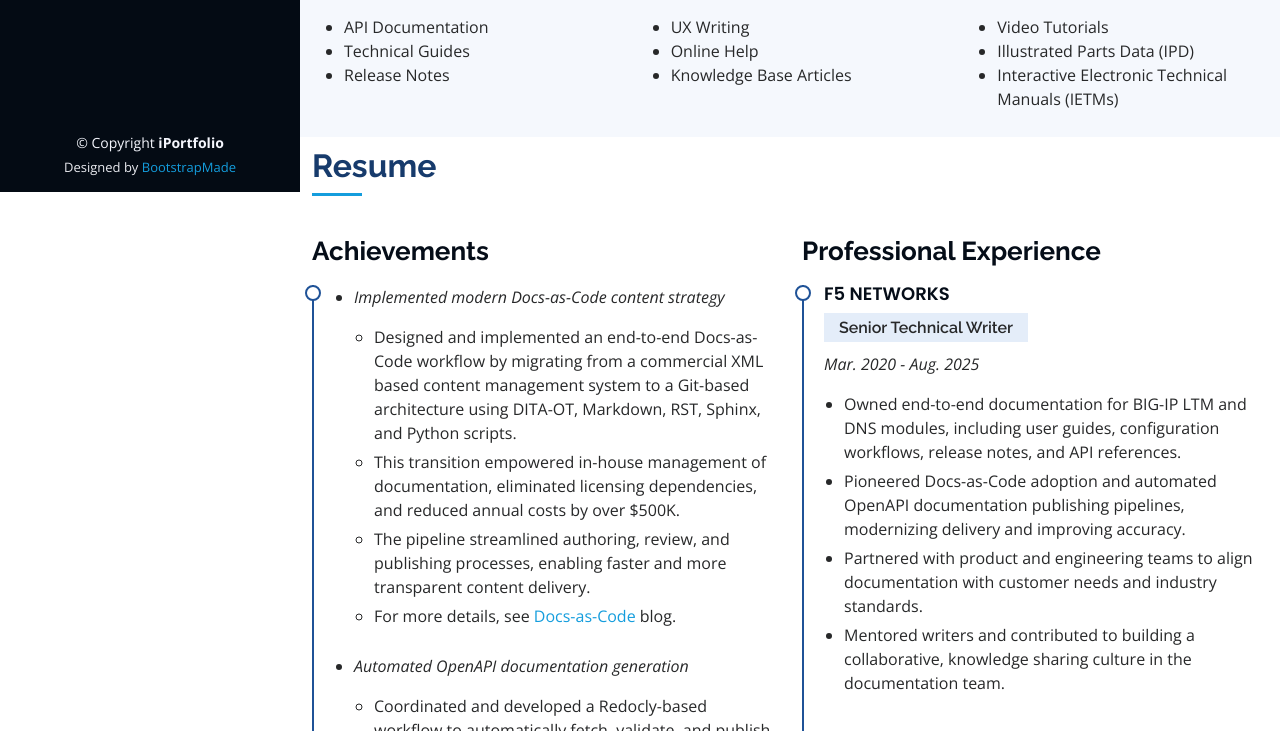
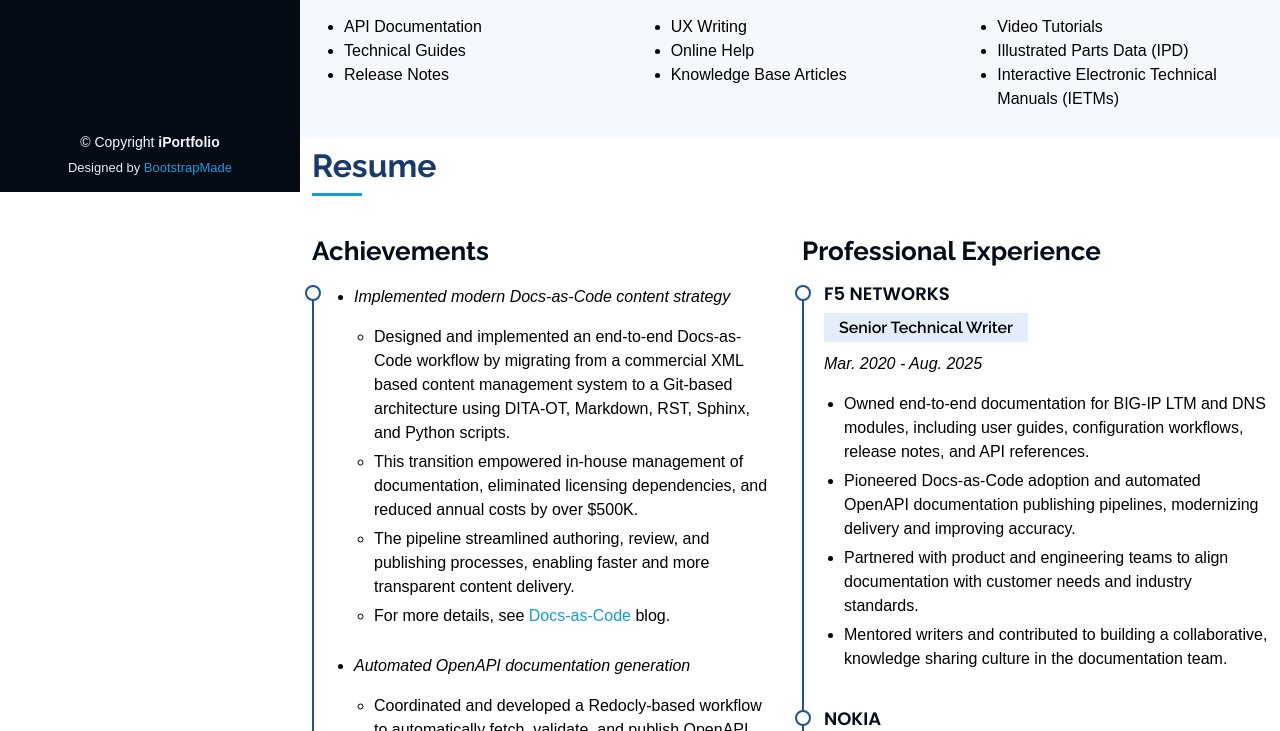
Before and after one commit to veera-linga/profile, a plain HTML site: page index.html in a window 1280 px wide. Shown: the part 608-1339 px from the top of the page. Drawn offline with nearby package versions, Linux system fonts and the light colour scheme.

Commit message:
css fotn change

```diff
--- a/assets/css/style.css
+++ b/assets/css/style.css
@@ -9,8 +9,8 @@
 # General
 --------------------------------------------------------------*/
 body {
-  font-family: "Open Sans", sans-serif;
-  color: #272829;
+  font-family: Arial, Helvetica, sans-serif;
+  color: #000000;
 }
 
 a {
```
